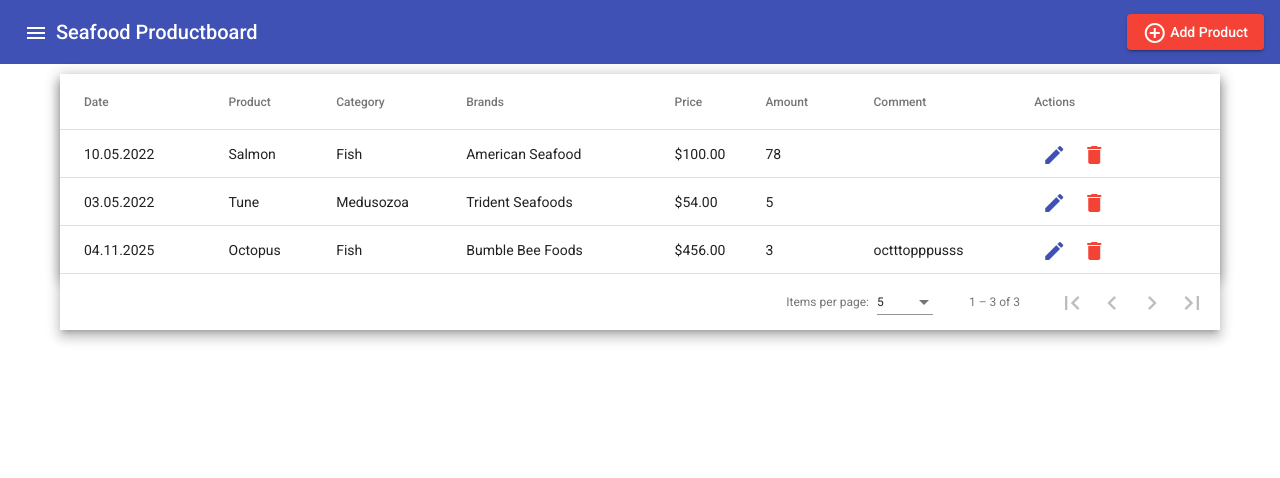
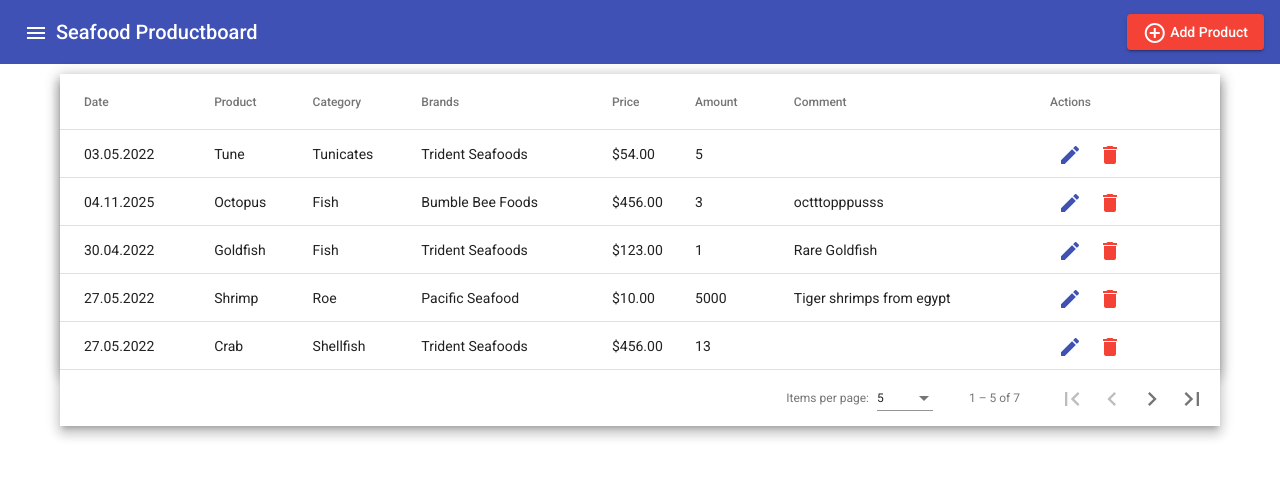
Before and after one commit to dpaguba/ng-zero-to-hero, an Angular app: page / in a window 1280 px wide. Shown: the top 478 px of the page. Built offline with nearby package versions, Linux system fonts and the light colour scheme; data requests are answered from the project's data file.

Commit message:
made delete and edit buttons. Created directive to save amount of items in localStorage

```diff
--- a/db.json
+++ b/db.json
@@ -1,18 +1,8 @@
 {
   "productList": [
     {
-      "productName": "Salmon",
-      "category": "Fish",
-      "brands": "American Seafood",
-      "price": 100,
-      "amount": 78,
-      "date": "2022-05-10T22:00:00.000Z",
-      "comment": "",
-      "id": 1
-    },
-    {
       "productName": "Tune",
-      "category": "Medusozoa",
+      "category": "Tunicates",
       "brands": "Trident Seafoods",
       "price": 54,
       "amount": 5,
@@ -29,6 +19,56 @@
       "date": "2025-11-04T23:00:00.000Z",
       "comment": "octttopppusss",
       "id": 3
+    },
+    {
+      "productName": "Goldfish",
+      "category": "Fish",
+      "brands": "Trident Seafoods",
+      "price": 123,
+      "amount": 1,
+      "date": "2022-04-30T22:00:00.000Z",
+      "comment": "Rare Goldfish",
+      "id": 10
+    },
+    {
+      "productName": "Shrimp",
+      "category": "Roe",
+      "brands": "Pacific Seafood",
+      "price": 10,
+      "amount": 5000,
+      "date": "2022-05-27T22:00:00.000Z",
+      "comment": "Tiger shrimps from egypt",
+      "id": 11
+    },
+    {
+      "productName": "Crab",
+      "category": "Shellfish",
+      "brands": "Trident Seafoods",
+      "price": 456,
+      "amount": 13,
+      "date": "2022-05-27T22:00:00.000Z",
+      "comment": "",
+      "id": 12
+    },
+    {
+      "productName": "Salmon",
+      "category": "Fish",
+      "brands": "Bumble Bee Foods",
+      "price": 56,
+      "amount": 5,
+      "date": "2022-05-12T22:00:00.000Z",
+      "comment": "",
+      "id": 13
+    },
+    {
+      "productName": "Pike",
+      "category": "Fish",
+      "brands": "Pacific Seafood",
+      "price": 12,
+      "amount": 1,
+      "date": "2022-05-10T22:00:00.000Z",
+      "comment": "",
+      "id": 14
     }
   ],
   "comments": [
--- a/src/app/app.component.html
+++ b/src/app/app.component.html
@@ -63,17 +63,17 @@
         </ng-container>
 
         <ng-container matColumnDef="comment">
-          <th mat-header-cell *matHeaderCellDef mat-sort-header> Comment </th>
+          <th mat-header-cell *matHeaderCellDef> Comment </th>
           <td mat-cell *matCellDef="let element"> {{element.comment}} </td>
         </ng-container>
 
         <ng-container matColumnDef="action">
           <th mat-header-cell *matHeaderCellDef mat-sort-header> Actions </th>
           <td mat-cell *matCellDef="let row">
-            <button mat-icon-button color="primary">
+            <button mat-icon-button color="primary" (click)="editProduct(row)">
               <mat-icon>edit</mat-icon>
             </button>
-            <button mat-icon-button color="warn">
+            <button mat-icon-button color="warn" (click)="deleteProduct(row.id)">
               <mat-icon>delete</mat-icon>
             </button>
           </td>
@@ -81,15 +81,9 @@
 
         <tr mat-header-row *matHeaderRowDef="displayedColumns"></tr>
         <tr mat-row *matRowDef="let row; columns: displayedColumns;"></tr>
-
-
       </table>
 
-
-      <mat-paginator [pageSizeOptions]="[5, 10, 20]"
-                    showFirstLastButtons
-                    aria-label="Select page of periodic elements">
-      </mat-paginator>
+      <mat-paginator mPaginationItemsPerPage [length]="count" [hidePageSize]="false" [pageSize]="5" [pageSizeOptions]="[5, 10, 15, 25]" showFirstLastButtons=""></mat-paginator>
     </div>
   </div>
 </div>
--- a/src/app/app.component.ts
+++ b/src/app/app.component.ts
@@ -14,18 +14,14 @@ import {LiveAnnouncer} from '@angular/cdk/a11y';
   styleUrls: ['./app.component.css']
 })
 export class AppComponent implements OnInit {
-  title = 'Seafood';
+  title = 'Seafood'
+  count?:number
 
   displayedColumns: string[] = ['date', 'productName', 'category', 'brands', 'price', 'amount', 'comment', 'action'];
   dataSource !: MatTableDataSource<any>
 
   @ViewChild(MatPaginator) paginator!: MatPaginator
   @ViewChild(MatSort) sort!: MatSort
-
-  // ngAfterViewInit() {
-  //   this.dataSource.paginator = this.paginator;
-  //   this.dataSource.sort = this.sort;
-  // }
 
   constructor(private dialog: MatDialog, private api: ApiService, private _liveAnnouncer: LiveAnnouncer){
 
@@ -37,7 +33,12 @@ export class AppComponent implements OnInit {
   openDialog() {
     this.dialog.open(DialogComponent, {
       width: "30%"
-    });
+    }).afterClosed().subscribe(val=>{
+      if(val === "save"){
+        this.getAllProducts()
+      }
+    })
+
   }
 
   getAllProducts(){
@@ -52,7 +53,36 @@ export class AppComponent implements OnInit {
         alert("Error while fetching the goods!")
       }
     })
+
   }
+
+  editProduct(row: any){
+    this.dialog.open(DialogComponent, {
+      width: "30%",
+      data: row
+    }).afterClosed().subscribe(val=>{
+      if(val === "update"){
+        this.getAllProducts()
+      }
+    })
+  }
+
+  deleteProduct(id: number){
+    this.api.deleteProduct(id)
+    .subscribe({
+      next: (res)=>{
+        alert("Product deleted successfully")
+        this.getAllProducts()
+        window.location.reload()
+      },
+      error: ()=>{
+        alert("Error while deleting the records!")
+      }
+    })
+    window.location.reload()
+  }
+
+
 
   applyFilter(event: Event){
     const filterValue = (event.target as HTMLInputElement).value
--- a/src/app/app.module.ts
+++ b/src/app/app.module.ts
@@ -20,13 +20,15 @@ import {HttpClientModule} from '@angular/common/http';
 import {MatTableModule} from '@angular/material/table';
 import {MatPaginatorModule} from '@angular/material/paginator';
 import {MatSortModule} from '@angular/material/sort';
+import { MPaginationItemsPerPageDirective } from './directives/m-pagination-items-per-page.directive';
 
 
 
 @NgModule({
   declarations: [
     AppComponent,
-    DialogComponent
+    DialogComponent,
+    MPaginationItemsPerPageDirective
   ],
   imports: [
     BrowserModule,
--- a/src/app/dialog/dialog.component.html
+++ b/src/app/dialog/dialog.component.html
@@ -56,7 +56,7 @@
 </div>
 
 <div mat-dialog-action [align]="'end'" class="btns">
-    <button mat-raised-button color="primary" class="submit-btn" (click)="addProduct()">Save</button>
+    <button mat-raised-button color="primary" class="submit-btn" (click)="addProduct()">{{actionBtn}}</button>
     <button mat-raised-button color="warn" mat-dialog-close class="cancel-btn">Cancel</button>
 
 </div>
--- a/src/app/dialog/dialog.component.ts
+++ b/src/app/dialog/dialog.component.ts
@@ -1,6 +1,6 @@
-import { Component, OnInit } from '@angular/core';
+import { Component, Inject, OnInit } from '@angular/core';
 import { FormBuilder, FormGroup, Validators } from '@angular/forms';
-import { MatDialogRef } from '@angular/material/dialog';
+import { MatDialogRef, MAT_DIALOG_DATA} from '@angular/material/dialog';
 import { ApiService } from '../services/api.service';
 
 @Component({
@@ -12,9 +12,12 @@ export class DialogComponent implements OnInit {
 
   brands = ["American Seafood", "Pacific Seafood", "Trident Seafoods", "Bumble Bee Foods", "Other"]
 
-  productForm!: FormGroup;
+  productForm!: FormGroup
+  actionBtn: string = "Save"
 
-  constructor(private formBuilder: FormBuilder, private api: ApiService, private dialog: MatDialogRef<DialogComponent>) { }
+  constructor(private formBuilder: FormBuilder, private api: ApiService,
+    private dialog: MatDialogRef<DialogComponent>,
+    @Inject(MAT_DIALOG_DATA) public editData: any) { }
 
   ngOnInit(): void {
     this.productForm = this.formBuilder.group({
@@ -26,9 +29,21 @@ export class DialogComponent implements OnInit {
       date: ['', Validators.required],
       comment: ['', Validators.nullValidator]
     })
+
+    if(this.editData){
+      this.actionBtn = "Update"
+      this.productForm.controls["productName"].setValue(this.editData.productName)
+      this.productForm.controls["category"].setValue(this.editData.category)
+      this.productForm.controls["brands"].setValue(this.editData.brands)
+      this.productForm.controls["price"].setValue(this.editData.price)
+      this.productForm.controls["amount"].setValue(this.editData.amount)
+      this.productForm.controls["date"].setValue(this.editData.date)
+      this.productForm.controls["comment"].setValue(this.editData.comment)
+    }
   }
 
   addProduct(){
+    if (!this.editData){
       if(this.productForm.valid){
         this.api.postProduct(this.productForm.value)
         .subscribe({
@@ -36,14 +51,35 @@ export class DialogComponent implements OnInit {
             alert("Product added successfully")
             this.productForm.reset()
             this.dialog.close()
-
           },
           error: ()=>{
             alert("Error while adding the product")
-          this.dialog.close()
+            this.dialog.close("save")
           }
         })
       }
+    }else{
+      this.updateProduct()
+    }
+    window.location.reload()
   }
 
+  updateProduct(){
+    this.api.putProduct(this.productForm.value, this.editData.id)
+    .subscribe({
+      next: (res)=>{
+        alert("Product updated successfully")
+        this.productForm.reset()
+        this.dialog.close("update")
+      },
+      error: ()=>{
+        alert("Error while updating the record!")
       }
+    })
+    window.location.reload()
+  }
+
+
+
+
+}
--- /dev/null
+++ b/src/app/directives/m-pagination-items-per-page.directive.ts
@@ -0,0 +1,32 @@
+import { Directive, OnInit } from '@angular/core';
+import { MatPaginator, PageEvent } from '@angular/material/paginator';
+
+const PAGE_SIZE_KEY = 'pagination_page_size';
+
+@Directive({
+    selector: '[mPaginationItemsPerPage]'
+})
+export class MPaginationItemsPerPageDirective implements OnInit {
+    private element: MatPaginator;
+
+    get pageSize() {
+      return JSON.parse(localStorage.getItem(PAGE_SIZE_KEY) || '{}');
+        // return parseInt(localStorage.getItem(PAGE_SIZE_KEY), 10);
+    }
+
+    set pageSize(size: number) {
+        localStorage.setItem(PAGE_SIZE_KEY, '' + size);
+    }
+
+    constructor(private el: MatPaginator) {
+        this.element = el;
+    }
+
+    ngOnInit(): void {
+        this.element.pageSize = this.pageSize;
+
+        this.element.page.subscribe((page: PageEvent) => {
+            this.pageSize = page.pageSize;
+        });
+    }
+}
--- a/src/app/services/api.service.ts
+++ b/src/app/services/api.service.ts
@@ -8,14 +8,24 @@ import { Injectable } from '@angular/core';
 // make http call
 export class ApiService {
 
+  path: string = "http://localhost:3000/productList/"
+
   // inject httpClient
   constructor(private http: HttpClient) { }
 
   postProduct(data: any){
-    return this.http.post<any>("http://localhost:3000/productList/", data)
+    return this.http.post<any>(this.path, data)
   }
 
   getProduct(){
-    return this.http.get<any>("http://localhost:3000/productList")
+    return this.http.get<any>(this.path)
+  }
+
+  putProduct(data: any, id: number){
+    return this.http.put<any>(this.path + id, data)
+  }
+
+  deleteProduct(id: number){
+    return this.http.delete<any>(this.path + id)
   }
 }
```
Also changed, not shown: serverName.json (added, +19 -0 lines). Lines whose indentation alone changed are shown as unchanged.
